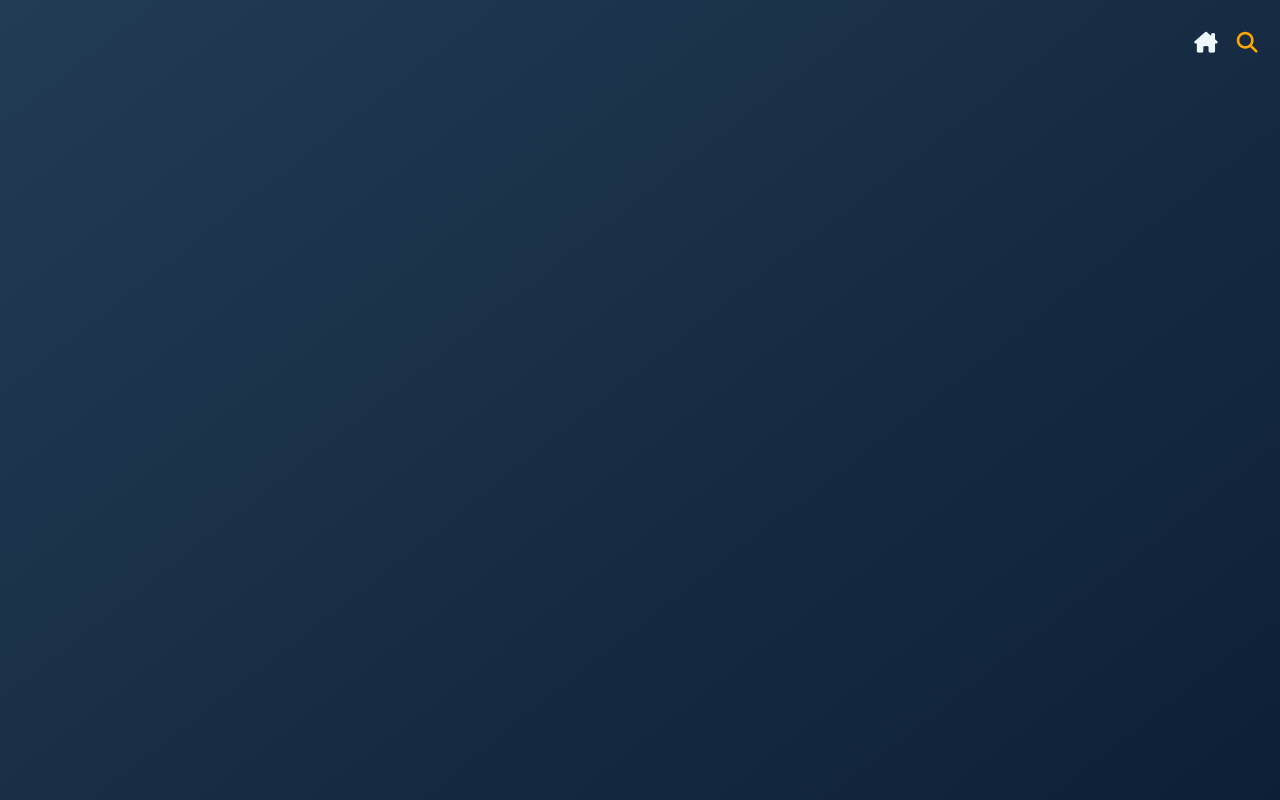
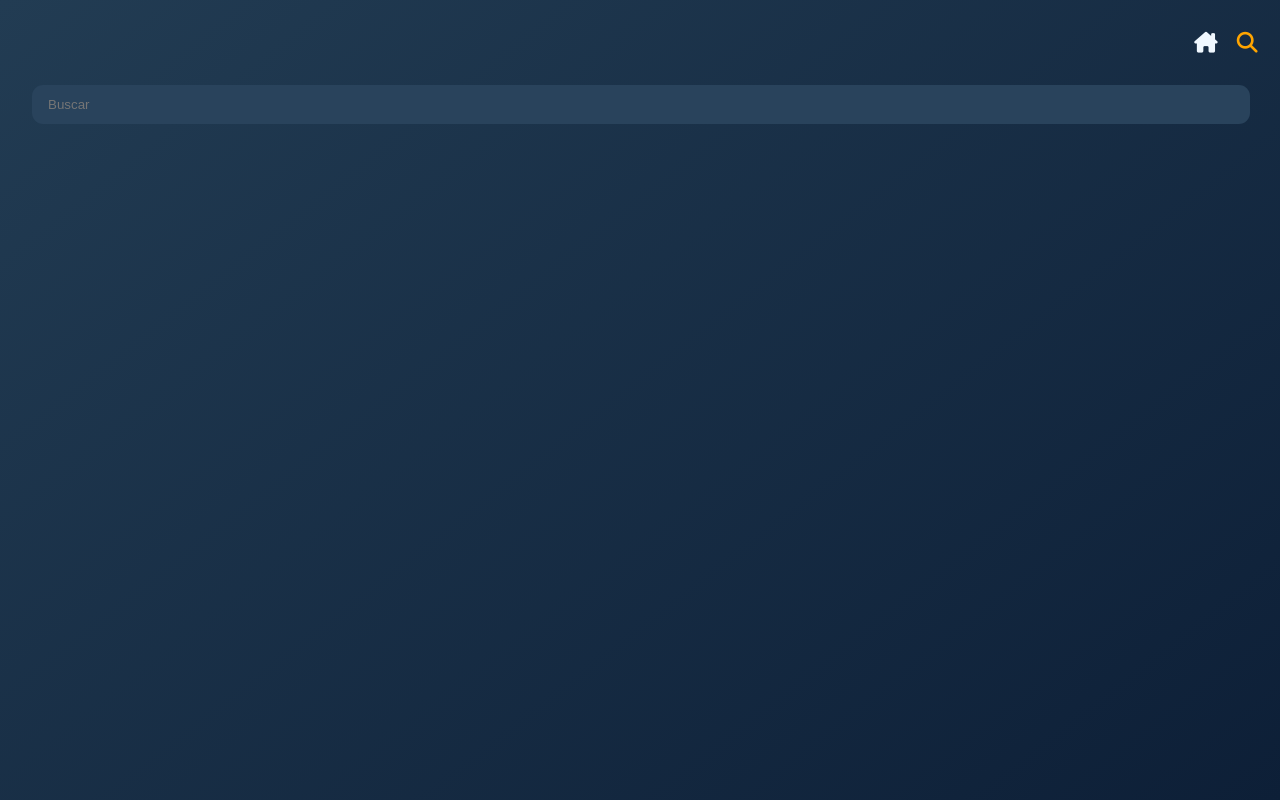
Before and after one commit to emalderete/moviepop, a React (Create React App) app: page /movies in a window 1280 px wide. Built offline with nearby package versions, Linux system fonts and the light colour scheme.

Commit message:
Se crea componente de búsqueda
• Creada también página de error 404 "Page Not Found".

```diff
--- a/src/components/Components.css
+++ b/src/components/Components.css
@@ -1,7 +1,11 @@
+@import url('https://fonts.googleapis.com/css2?family=Nunito:wght@300&display=swap');
+
+/* ------ Estilos del Navbar ------*/
+
 .navigation {
     list-style: none;
     display: flex;
-    justify-content: end;
+    justify-content: flex-end;
     margin-right: 0.8rem;
 }
 
@@ -18,3 +22,45 @@
 .inactive {
     color: aliceblue;
 }
+
+
+/* ------ Searching field ------ */
+
+.formSearch {
+    margin: 1rem 3rem 1rem 2rem;
+}
+
+.search {
+    width: 100%;
+    border-radius: 0.7rem;
+    height: 2.3rem;
+    border: none;
+    background-color: #29435c;
+    color: rgb(255, 255, 255);
+    padding-left: 1rem;
+    outline: none;
+}
+
+
+/* ----- Movies Container ------*/
+
+hr {
+    margin: 1rem 1.6rem;
+    border-color: #314f6b;
+}
+
+.movieTitle {
+    font-family: 'Nunito', sans-serif;
+    font-size: 100%;
+    color: aliceblue;
+    margin: 1rem 4rem;
+}
+
+.movieContainer {
+    display: flex;
+}
+
+.movieSlab {
+    border: solid;
+    border-color: aliceblue;
+}
--- /dev/null
+++ b/src/components/MoviesContainer.js
@@ -0,0 +1,12 @@
+import './Components.css';
+import cinema from '../img/cinema.svg';
+
+const MoviesContainer = () => {
+    return (
+        <div>
+
+        </div>
+    );
+};
+
+export default MoviesContainer;
--- a/src/components/Navbar.js
+++ b/src/components/Navbar.js
@@ -4,8 +4,8 @@ import './Components.css';
 const Navbar = () => {
     return (
         <div>
-            <ul className="navigation ">
-                <li className="color">
+            <ul className="navigation">
+                <li>
                     <NavLink className={({isActive}) => isActive ? "active" : "inactive"} to="/"><i className="icons fa-solid fa-house-chimney"></i></NavLink>
                 </li>
                 <li>
--- /dev/null
+++ b/src/components/SearchingField.js
@@ -0,0 +1,13 @@
+import './Components.css';
+
+const SearchingField = () => {
+    return (
+        <div>
+            <form className='formSearch'>
+                <input className='search' placeholder='Buscar'/>
+            </form>
+        </div>
+    );
+};
+
+export default SearchingField;
--- a/src/pages/Home.js
+++ b/src/pages/Home.js
@@ -5,7 +5,7 @@ const Home = () => {
     return (
         <div className='mainContainer'>
             <div className='mainIcon'>
-                <img className='mainIconSvg' src={cinema}></img>
+                <img className='mainIconSvg' src={cinema} alt=""></img>
             </div>
             <h1 className='mainIconTitle'>MoviePop!</h1>
         </div>
--- a/src/pages/Movies.js
+++ b/src/pages/Movies.js
@@ -1,7 +1,11 @@
+import SearchingField from "../components/SearchingField";
+import MoviesContainer from "../components/MoviesContainer";
+
 const Movies = () => {
     return (
         <div>
-
+            <SearchingField></SearchingField>
+            <MoviesContainer></MoviesContainer>
         </div>
     );
 };
```
Also changed, not shown: src/pages/PageNotFound.js (added, +11 -0 lines).
